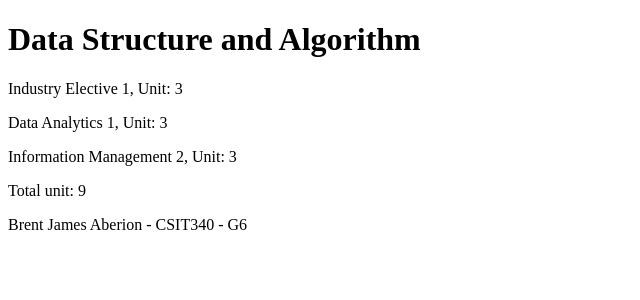
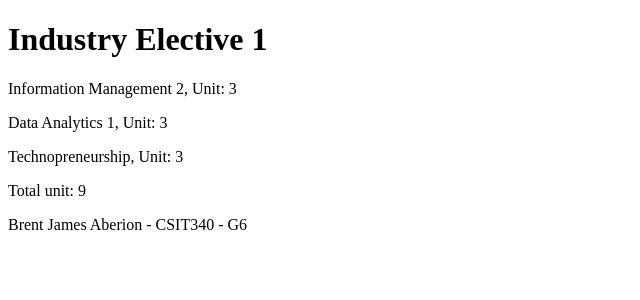
Before and after one commit to brentjamesaberion/CSIT340G6-Lab3-Aberion, a React (Vite) app: page / in a window 1280 px wide. Shown: the top 300 px of the page, without its empty margins (0-640 px from the left). Built offline with nearby package versions, Linux system fonts and the light colour scheme.

Commit message:
1.3: course information step 3

```diff
--- a/src/App.jsx
+++ b/src/App.jsx
@@ -9,9 +9,9 @@ const Header = (props) => {
 const Content = (props) => {
   return (
     <>
-      <Part name={props.course1} unit={props.part1} />
-      <Part name={props.course2} unit={props.part2} />
-      <Part name={props.course3} unit={props.part3} />
+      <Part name={props.part1.name} unit={props.part1.exercises} />
+      <Part name={props.part2.name} unit={props.part2.exercises} />
+      <Part name={props.part3.name} unit={props.part3.exercises} />
     </>
   )
 }
@@ -25,6 +25,7 @@ const Total = (props) => {
     <p>Total unit: {props.total}</p>
   )
 }
+
 const Footer = (props) => {
   return (
     <footer>
@@ -34,39 +35,40 @@ const Footer = (props) => {
 }
 
 const App = () => {
-  const course = 'Data Structure and Algorithm'
+  const course = 'Industry Elective 1'
 
-  const course1 = 'Industry Elective 1'
-  const part1 = 3
+  const part1 = {
+    name: 'Information Management 2',
+    exercises: 3
+  }
 
-  const course2 = 'Data Analytics 1'
-  const part2 = 3
+  const part2 = {
+    name: 'Data Analytics 1',
+    exercises: 3
+  }
 
-  const course3 = 'Information Management 2'
-  const part3 = 3
-
+  const part3 = {
+    name: 'Technopreneurship',
+    exercises: 3
+  }
 
   const name = 'Brent James Aberion'
   const courseCode = 'CSIT340'
   const section = 'G6'
 
-  const total = part1 + part2 + part3
+  const total = part1.exercises + part2.exercises + part3.exercises
 
   return (
     <>
       <Header course={course} />
 
       <Content
-        course1={course1}
         part1={part1}
-        course2={course2}
         part2={part2}
-        course3={course3}
         part3={part3}
       />
 
       <Total total={total} />
-
 
       <Footer
         name={name}
```
